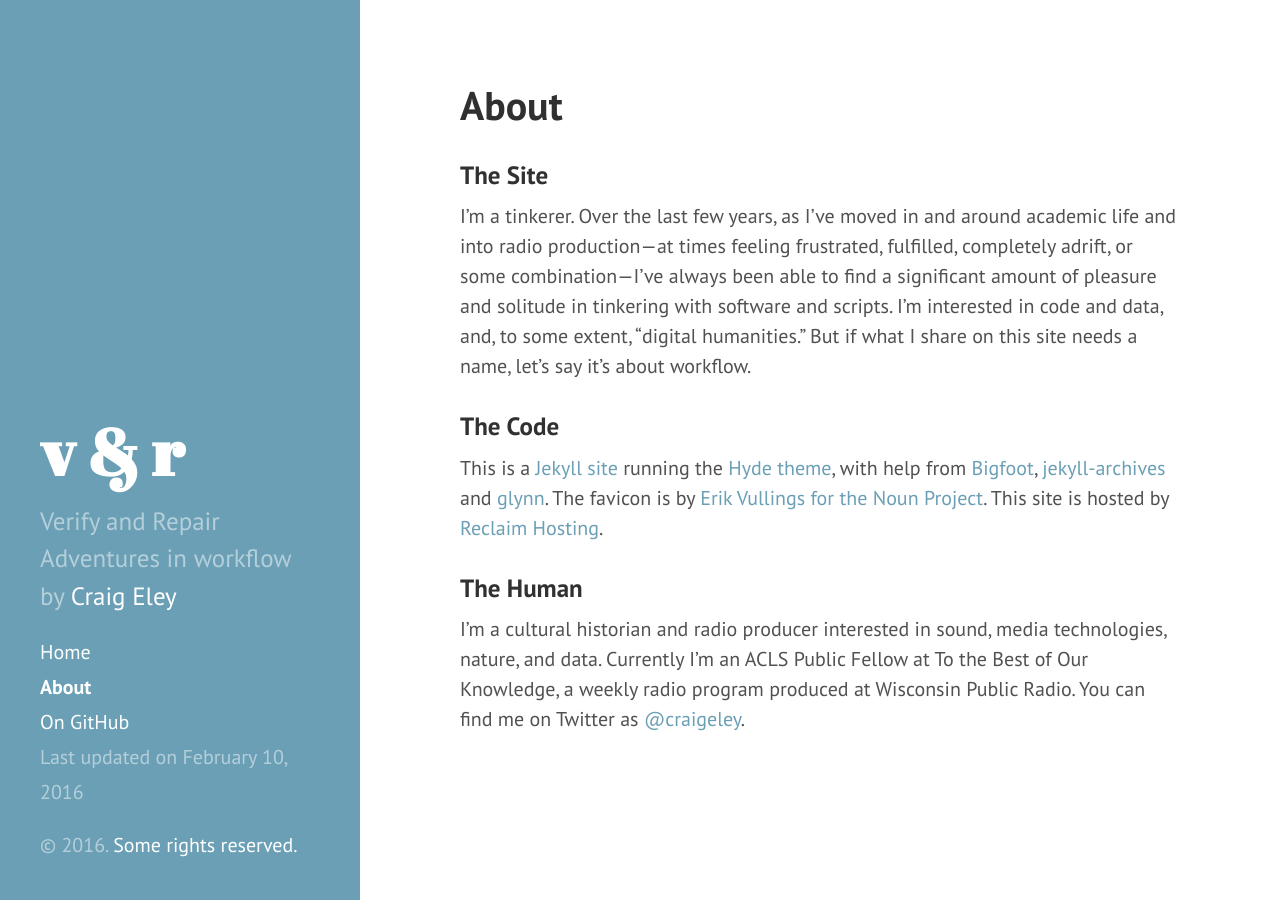
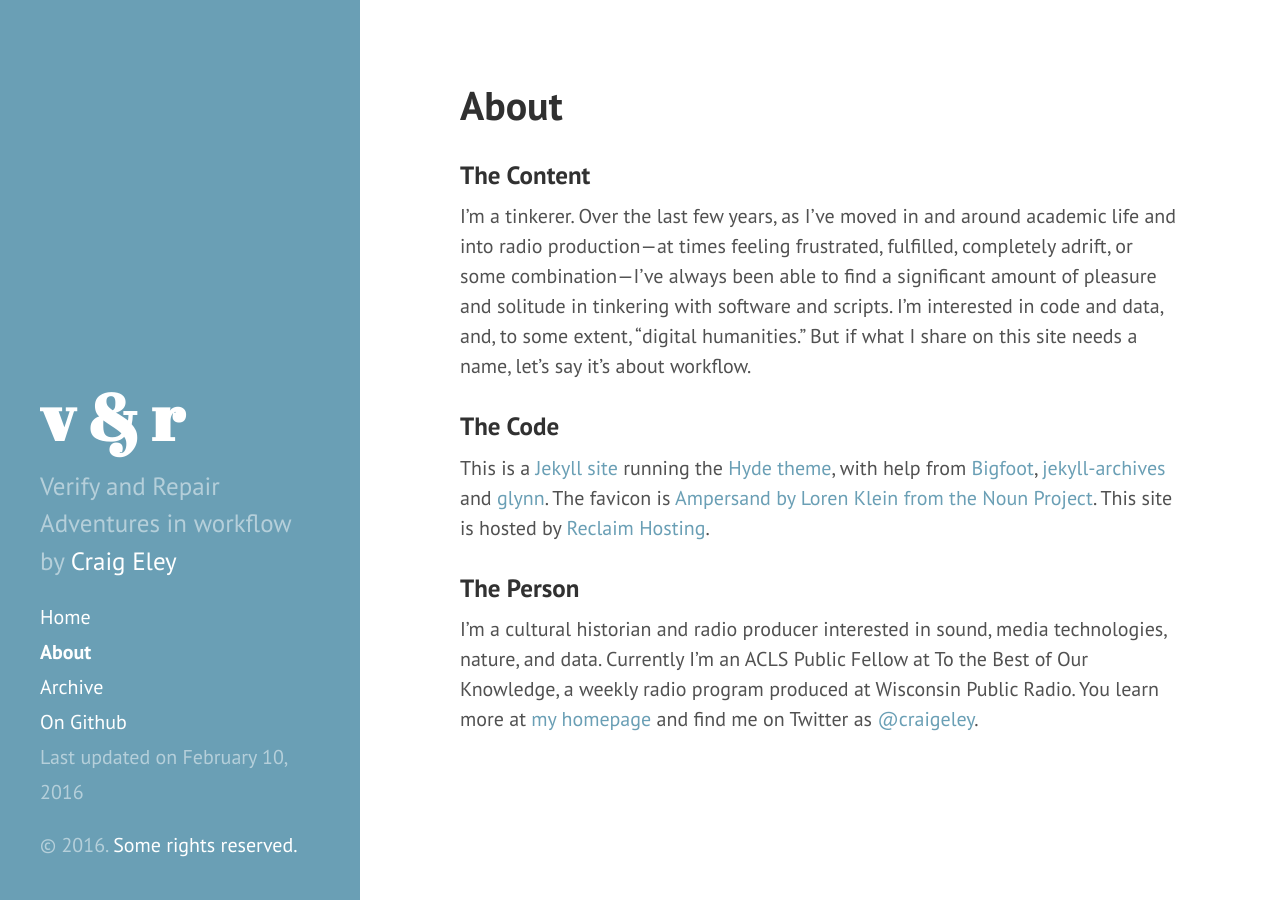
Before and after one commit to craigeley/verifyandrepair, a Jekyll site: the page built from about.md, in a window 1280 px wide. Built offline with Jekyll 4.4.1, drawn with Linux system fonts in a browser that asks for light colours.

Commit message:
new archives

```diff
--- a/_includes/sidebar.html
+++ b/_includes/sidebar.html
@@ -26,7 +26,8 @@
         {% endif %}
       {% endfor %}
 
-      <a class="sidebar-nav-item" href="{{ site.github.repo }}">On GitHub</a>
+      <a class="sidebar-nav-item" href="/archive">Archive</a>
+      <a class="sidebar-nav-item" href="{{ site.github.repo }}">On Github</a>
       <span class="sidebar-nav-item">Last updated on {{ site.posts[0].date | date: '%B %d, %Y' }}</span>
     </nav>
 
--- a/about.md
+++ b/about.md
@@ -3,11 +3,11 @@ layout: page
 title: About
 ---
 
-### The Site
+### The Content
 I’m a tinkerer. Over the last few years, as I've moved in and around academic life and into radio production—at times feeling frustrated, fulfilled, completely adrift, or some combination—I've always been able to find a significant amount of pleasure and solitude in tinkering with software and scripts. I'm interested in code and data, and, to some extent, "digital humanities." But if what I share on this site needs a name, let's say it's about workflow.
 
 ### The Code
-This is a [Jekyll site](http://jekyllrb.com) running the [Hyde theme](http://hyde.getpoole.com), with help from [Bigfoot](http://www.bigfootjs.com), [jekyll-archives](https://github.com/jekyll/jekyll-archives) and [glynn](https://github.com/dmathieu/glynn). The favicon is by [Erik Vullings for the Noun Project](https://thenounproject.com/term/radio-tower/24070/). This site is hosted by [Reclaim Hosting](https://reclaimhosting.com).
+This is a [Jekyll site](http://jekyllrb.com) running the [Hyde theme](http://hyde.getpoole.com), with help from [Bigfoot](http://www.bigfootjs.com), [jekyll-archives](https://github.com/jekyll/jekyll-archives) and [glynn](https://github.com/dmathieu/glynn). The favicon is [Ampersand by Loren Klein from the Noun Project](https://thenounproject.com/term/ampersand/162314). This site is hosted by [Reclaim Hosting](https://reclaimhosting.com).
 
-### The Human
-I'm a cultural historian and radio producer interested in sound, media technologies, nature, and data. Currently I'm an ACLS Public Fellow at To the Best of Our Knowledge, a weekly radio program produced at Wisconsin Public Radio. You can find me on Twitter as [@craigeley](https://twitter.com/craigeley).
+### The Person
+I'm a cultural historian and radio producer interested in sound, media technologies, nature, and data. Currently I'm an ACLS Public Fellow at To the Best of Our Knowledge, a weekly radio program produced at Wisconsin Public Radio. You learn more at [my homepage](http://craigeley.com) and find me on Twitter as [@craigeley](https://twitter.com/craigeley).
```
Also changed, not shown: _layouts/archive-all.html (added, +13 -0 lines), archive.md (added, +4 -0 lines), public/apple-touch-icon-144-precomposed.png, public/favicon.ico.
